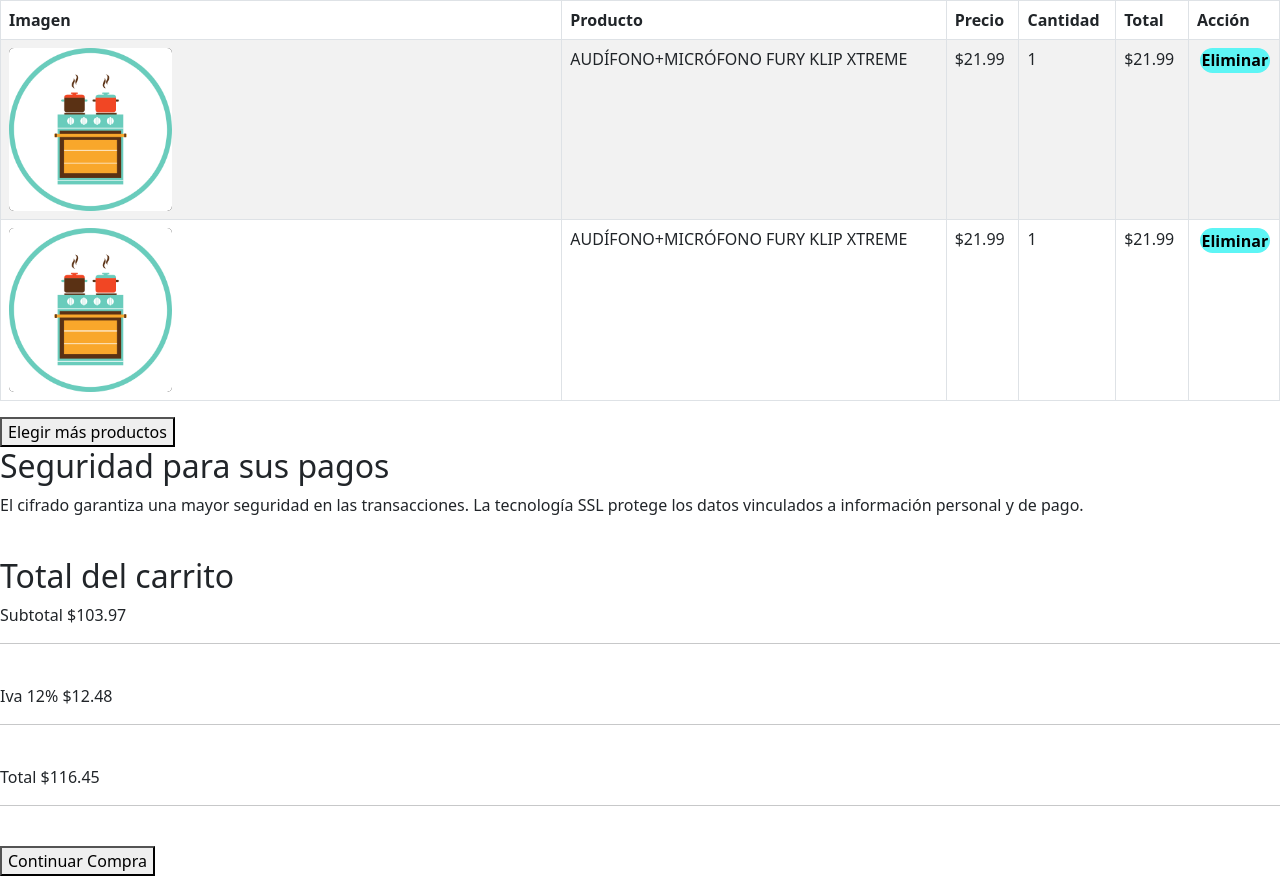
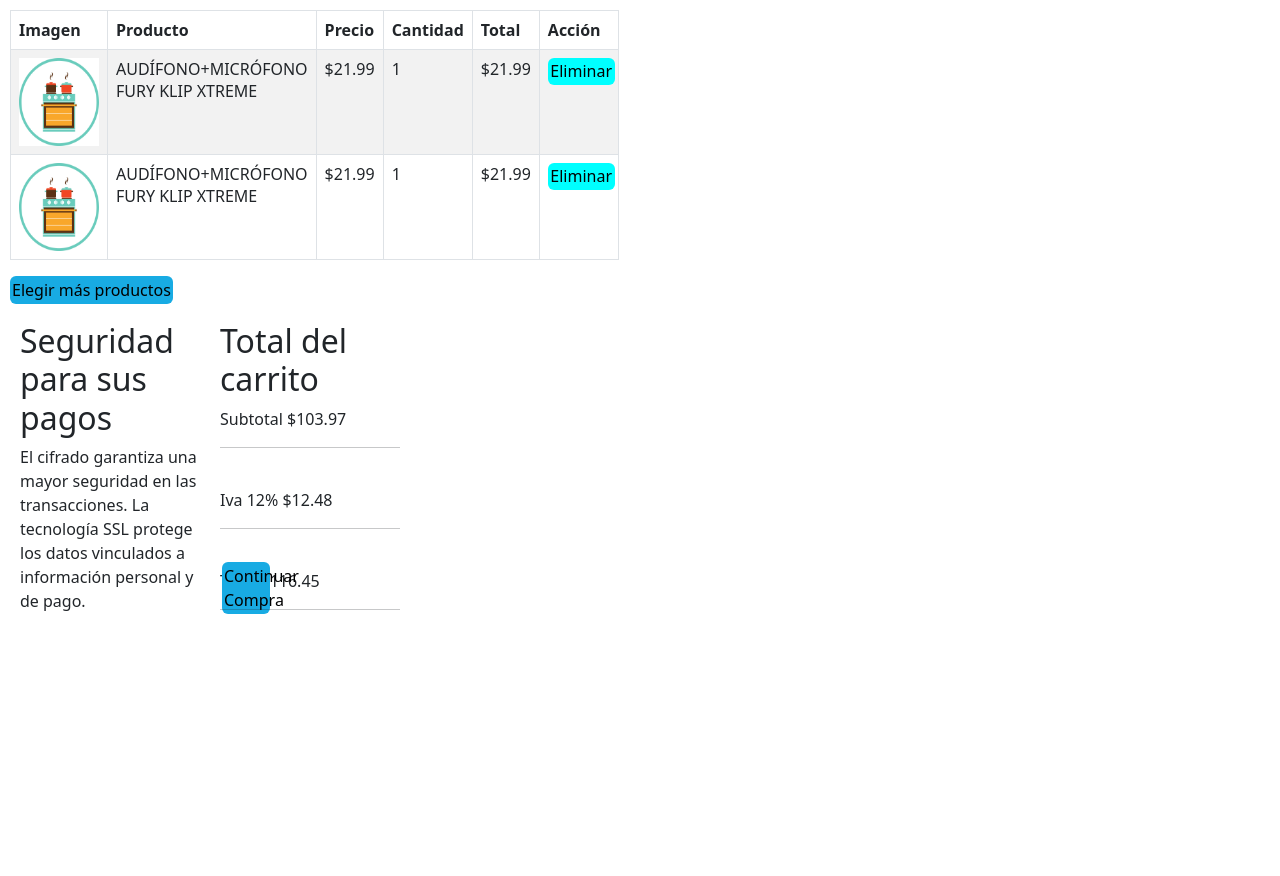
Before and after one commit to bethsaida03/ProyectoPNUD, a Django app: page /carrito in a window 1280 px wide. After the commit the page ends 614 px from the top, so only its background shows below. Run offline with Django 4.2, Linux system fonts and the light colour scheme; some libraries are stand-ins or nearby versions.

Commit message:
estilo imagen en tabla y boton

```diff
--- a/SitioWeb/templates/SitioWeb/carrito.html
+++ b/SitioWeb/templates/SitioWeb/carrito.html
@@ -5,20 +5,75 @@
 <link rel='stylesheet' href='https://cdn-uicons.flaticon.com/uicons-regular-rounded/css/uicons-regular-rounded.css'>
 <style>
     /* ---- image on row ----- */
-.Img {
-  width: 30%;
-  border-radius: 5px;
-  background: #000;
-  object-fit: cover;
-  overflow: hidden;
+
+    .Imagenes{
+    display: flex;
+    flex-flow: column wrap;
+    justify-content: center;
+    align-items: center;
+    padding-left: 0%;
+    padding-right: 0%;
+}
+.TablaProductos{
+    align-items: center;
+    text-align: center;
+
+}
+.Img{
+    width: 10vh;
+    height: 11vh;
+
 }
 .BtnEliminar{
-  background-color:#5DF5F5;
-  border: #5DF5F5;
-  padding: 2%;
-  border-radius: 50px;
-  font-weight: bold;
-  margin-left: 4%
+
+    border-radius: 6px;
+    border-style: ridge;
+    background-color: aqua;
+    padding: 4%;
+    border: none;
+}
+.BtnProductos{
+    background-color: #18ABE3;
+    border-radius: 6px;
+    justify-content: center;
+    margin-bottom: 2%;
+    border-style: ridge;
+    padding: 0.5%;
+    border: none;
+}
+
+.box{
+    width: 400px;
+    height: 230px;
+    margin: 10px;
+    box-sizing: border-box;
+    border-radius: 4px;
+
+}
+.ContenedorG{
+    width: 80%;
+    height: auto;
+    justify-content: center;
+    margin-top: 10vh;
+    margin-left: 10%;
+
+}
+.ContenedorPosterior{
+   height: auto;
+    display: flex;
+    flex-direction: row;
+    justify-content: space-around;
+}
+.BtnCompra{
+    background-color: #18ABE3;
+    border-radius: 6px;
+    justify-content: center;
+    margin-bottom: 2%;
+    margin-left: 53%;
+    padding: 0.5%;
+    width: 12%;
+    border-style:none;
+
 }
 </style>
 
```
